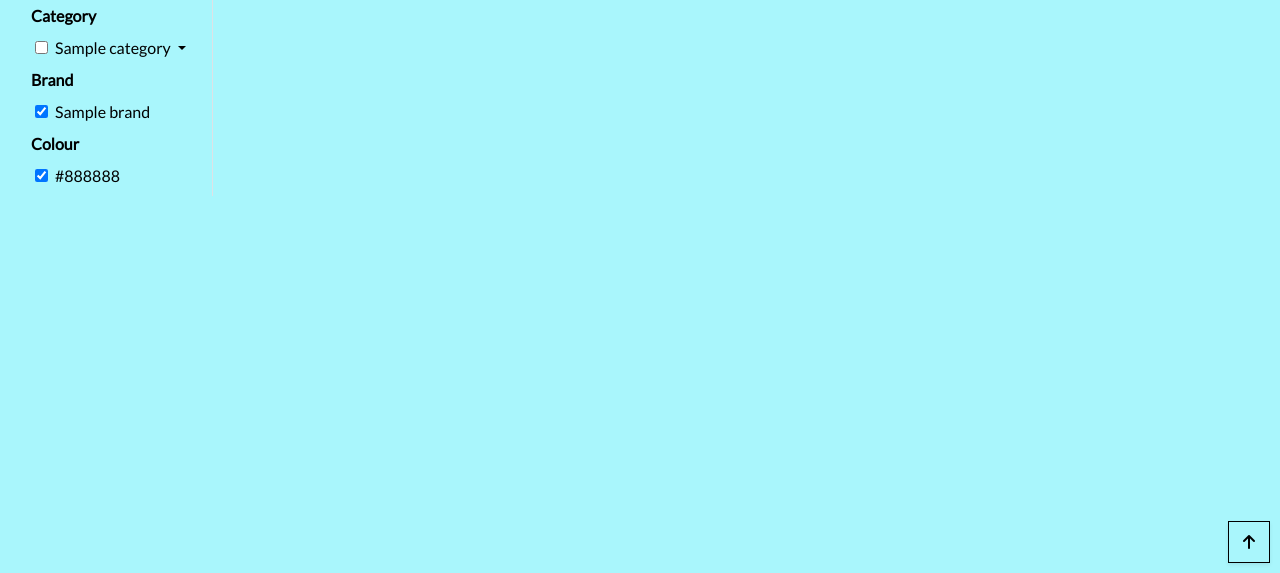
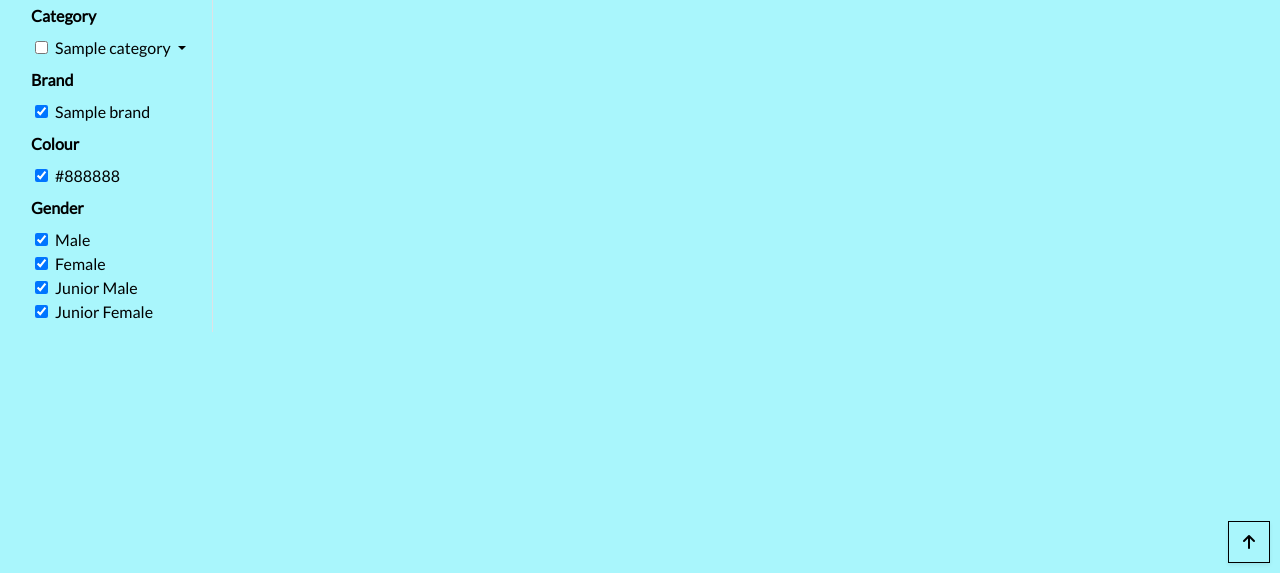
Before and after one commit to Catrionamcd/DolFin-Surf-Shop, a Django app: page /products/ in a window 1280 px wide. Shown: the part 227-800 px from the top of the page. Run offline with Django 3.2, Linux system fonts and the light colour scheme; tables that the repository leaves empty hold one stand-in row (values such as "Sample post"); some libraries are stand-ins or nearby versions.

Commit message:
Add gender to menu and filter products for gender

```diff
--- a/products/models.py
+++ b/products/models.py
@@ -87,10 +87,10 @@ class Product(models.Model):
     date_created = models.DateTimeField(auto_now_add=True)
     has_sizes = models.BooleanField(default=False, null=True, blank=True)
     has_gender = models.BooleanField(default=False, null=True, blank=True)
-    MALE = 'M'
-    FEMALE = 'F'
-    JMALE = 'JM'
-    JFEMALE = 'JF'
+    MALE = '1'
+    FEMALE = '2'
+    JMALE = '3'
+    JFEMALE = '4'
     GENDER_CHOICES = [
         (MALE, 'Male'),
         (FEMALE, 'Female'),
--- a/products/views.py
+++ b/products/views.py
@@ -29,6 +29,9 @@ def update_session(request):
     colour_checked = request.POST.getlist('colour_checked[]')
     colour_checked_num = list(map(int, colour_checked))
 
+    gender_checked = request.POST.getlist('gender_checked[]')
+    gender_checked_num = list(map(int, gender_checked))
+
     print("BRAND VIEW SESSION: ", brand_checked_num)
     if request.is_ajax():
         try:
@@ -43,6 +46,7 @@ def update_session(request):
             request.session.modified = True
             request.session['colour_checked'] = colour_checked_num
             request.session.modified = True
+            request.session['gender_checked'] = gender_checked_num
         except KeyError:
             print("EXCEPT ERROR")
             return HttpResponse('Error')
@@ -60,12 +64,14 @@ def all_products(request):
     subcategories_list = SubCategory.objects.all()
     brands = Brand.objects.all()
     colours = Colour.objects.all()
+    genders = Product.gender.field.choices
 
     cat_checked = request.session.get('cat_checked', [])
     cat_indeterminate = request.session.get('cat_indeterminate', [])
     sub_checked = request.session.get('sub_checked', [])
     brand_checked = request.session.get('brand_checked', [])
     colour_checked = request.session.get('colour_checked', [])
+    gender_checked = request.session.get('gender_checked', [])
 
     print("BRAND ALL PROD: ", brand_checked)
 
@@ -76,12 +82,16 @@ def all_products(request):
         sub_checked = list(subcategories_list.exclude(category__giftcard_category=True).values_list('id', flat=True))
         brand_checked = list(brands.values_list('id', flat=True))
         colour_checked = list(colours.values_list('id', flat=True))
+        gender_checked_string = list([gender[0] for gender in genders])
+        gender_checked = list(map(int, gender_checked_string))
 
     # """ First get full product list and annotate the sale price of each item """
-    products = Product.objects.all().exclude(obsolete=True).filter(
-        Q(category__in=cat_checked) | Q(subcategory__in=sub_checked),
-        Q(brand__in=brand_checked)
-    )
+    products = Product.objects.all().exclude(obsolete=True
+        ).exclude(Q(has_gender=True), ~Q(gender__in=gender_checked)
+        ).filter(
+            Q(category__in=cat_checked) | Q(subcategory__in=sub_checked),
+            Q(brand__in=brand_checked)
+        ).annotate(order_count=Count('orderlineitem'))
 
     query = None
     categories = None
@@ -125,6 +135,7 @@ def all_products(request):
         'categories_list': categories_list,
         'brands': brands,
         'colours': colours,
+        'genders': genders,
         'products': products,
         'product_count': product_count,
         'search_term': query,
@@ -135,6 +146,7 @@ def all_products(request):
         'sub_checked': sub_checked,
         'brand_checked': brand_checked,
         'colour_checked': colour_checked,
+        'gender_checked': gender_checked,
     }
 
     return render(request, 'products/products.html', context)
--- a/templates/includes/main-nav.html
+++ b/templates/includes/main-nav.html
@@ -70,6 +70,20 @@
         </li>
         {% endfor %}
 
+        <li class="nav-item">
+            <a class=" font-weight-bold nav-link text-black mr-5">
+                Gender
+            </a>
+        </li>
+        {% for gender in genders %}
+        <li class="nav-item dropdown">
+            <input class="form-check-input ml-1" type="checkbox" name="main-gender" id="main-gender-{{ gender.0 }}" value="{{ gender.0 }}">
+            <a class="text-black text-nowrap mr-5 ml-4"
+                id="{{ gender.0 }}" data-toggle="dropdown" aria-haspopup="true" aria-expanded="false">
+                {{ gender.1 }}
+            </a>
+        </li>
+        {% endfor %}
 
     </ul>
 </div>
@@ -113,6 +127,13 @@
         }
     }
 
+
+    if ("{{ gender_checked }}") {
+        var gender_checked = JSON.parse('{{ gender_checked }}');
+        for (i = 0; i < gender_checked.length; ++i) {
+            document.getElementById("main-gender-"+gender_checked[i]).checked=true;
+        }
+    }
 
     $('input[type="checkbox"]').change(function(e) {
         // Menu checkbox clicked
@@ -165,6 +186,7 @@
         var subChecked = []
         var brandChecked = []
         var colourChecked = []
+        var genderChecked = []
 
         if (menu_clicked[0] == "main") {
             document.querySelectorAll('input[name="main-cat"][type="checkbox"]:checked').forEach(function(element) {
@@ -186,6 +208,10 @@
             document.querySelectorAll('input[name="main-colour"][type="checkbox"]:checked').forEach(function(element) {
                 colourChecked.push(element.getAttribute('value'))
             });
+
+            document.querySelectorAll('input[name="main-gender"][type="checkbox"]:checked').forEach(function(element) {
+                genderChecked.push(element.getAttribute('value'))
+            });
         } else {
             document.querySelectorAll('input[name="mob-cat"][type="checkbox"]:checked').forEach(function(element) {
                 catChecked.push(element.getAttribute('value'))
@@ -206,6 +232,10 @@
             document.querySelectorAll('input[name="mob-colour"][type="checkbox"]:checked').forEach(function(element) {
                 colourChecked.push(element.getAttribute('value'))
             });
+
+            document.querySelectorAll('input[name="mob-gender"][type="checkbox"]:checked').forEach(function(element) {
+                genderChecked.push(element.getAttribute('value'))
+            });
         }
         console.log("BRAND: ", brandChecked)
 
@@ -216,7 +246,7 @@
                 },
             type: "POST",
             data: {cat_checked: catChecked, cat_indeterminate: catIndeterminate, sub_checked: subChecked,
-                    brand_checked: brandChecked, colour_checked: colourChecked},
+                    brand_checked: brandChecked, colour_checked: colourChecked, gender_checked: genderChecked},
             success: function(response){},
             complete: function(){},
             error: function (xhr, textStatus, thrownError){
--- a/templates/includes/mobile-nav.html
+++ b/templates/includes/mobile-nav.html
@@ -70,6 +70,21 @@
         </li>
         {% endfor %}
 
+        <li class="nav-item">
+            <a class=" font-weight-bold nav-link text-black mr-5">
+                Gender
+            </a>
+        </li>
+        {% for gender in genders %}
+        <li class="nav-item dropdown">
+            <input class="form-check-input ml-1" type="checkbox" name="mob-gender" id="mob-gender-{{ gender.0 }}" value="{{ gender.0 }}">
+            <a class="text-black text-nowrap mr-5 ml-4"
+                id="{{ gender.0 }}" data-toggle="dropdown" aria-haspopup="true" aria-expanded="false">
+                {{ gender.1 }}
+            </a>
+        </li>
+        {% endfor %}
+
     </ul>
 </div>
 
@@ -110,4 +125,11 @@
         }
     }
 
+    if ("{{ gender_checked }}") {
+        var gender_checked = JSON.parse('{{ gender_checked }}');
+        for (i = 0; i < gender_checked.length; ++i) {
+            document.getElementById("mob-gender-"+gender_checked[i]).checked=true;
+        }
+    }
+
 </script>
```
Also changed, not shown: products/migrations/0009_alter_product_gender.py (added).
